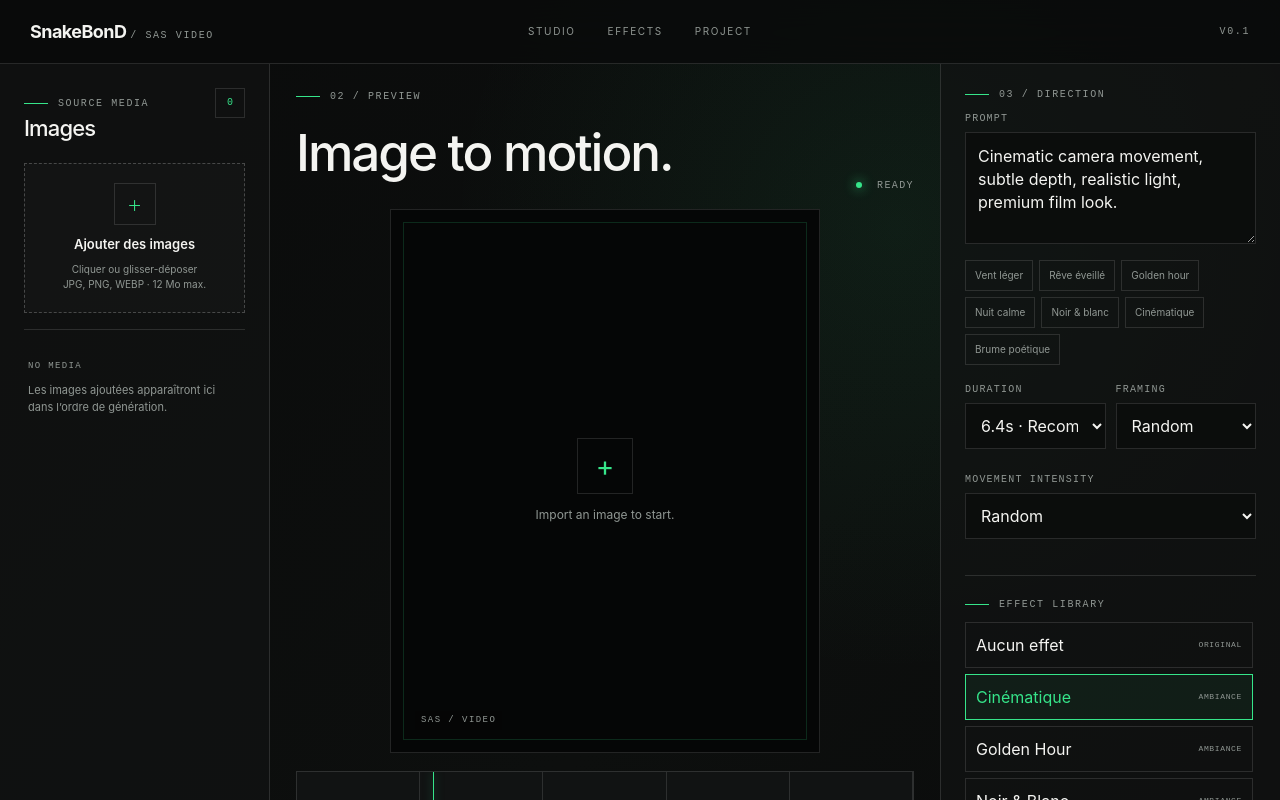
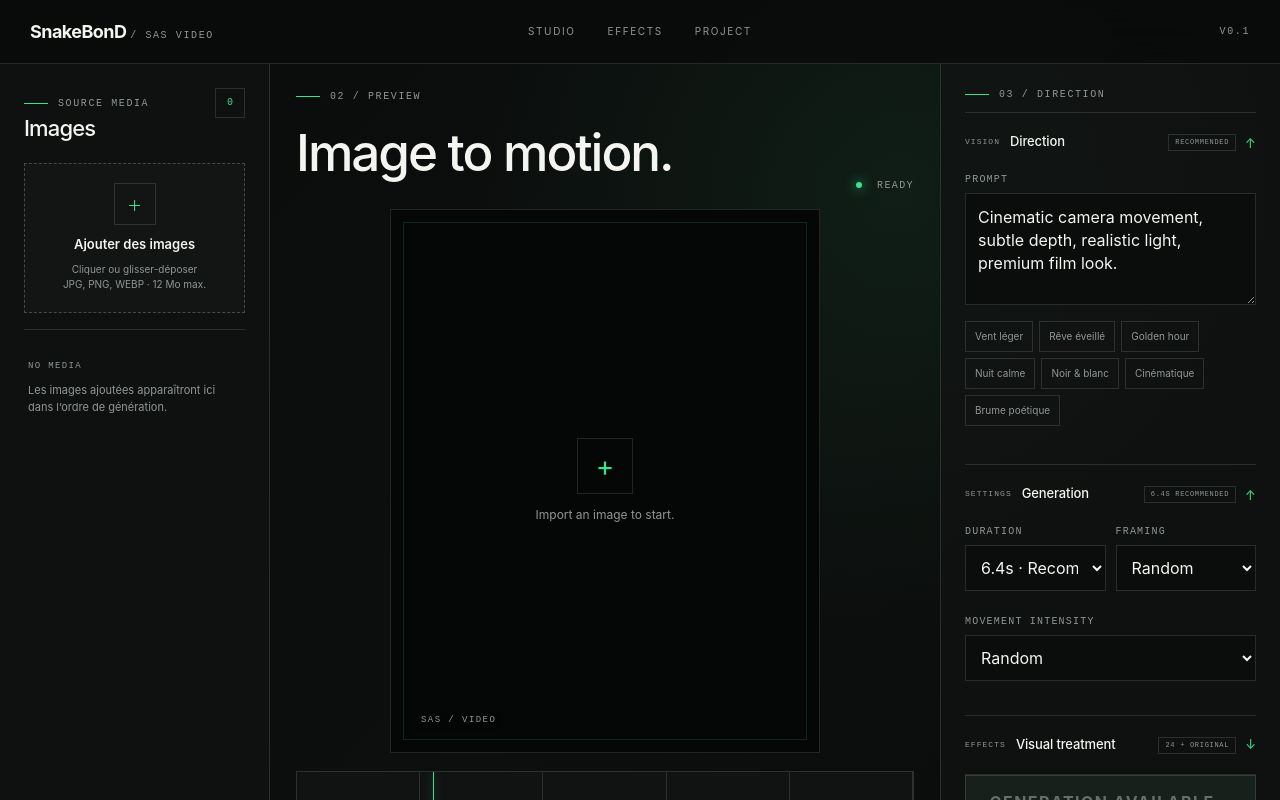
Before and after one commit to SnakeBonD/SAS-video, a Next.js app: page / in a window 1280 px wide. Shown: the top 800 px of the page. Built offline with nearby package versions, Linux system fonts and the light colour scheme.

Commit message:
feat: add collapsible studio controls

```diff
--- a/src/app/globals.css
+++ b/src/app/globals.css
@@ -175,6 +175,87 @@ h1 {
 
 h2 {
   font-size: 22px;
+}
+
+.collapsible-section {
+  border-top: 1px solid var(--line);
+}
+
+.collapsible-section:last-of-type {
+  border-bottom: 1px solid var(--line);
+}
+
+.collapsible-summary {
+  min-height: 58px;
+  display: flex;
+  align-items: center;
+  justify-content: space-between;
+  gap: 16px;
+  cursor: pointer;
+  list-style: none;
+  user-select: none;
+}
+
+.collapsible-summary::-webkit-details-marker {
+  display: none;
+}
+
+.collapsible-summary > div:first-child {
+  min-width: 0;
+  display: flex;
+  align-items: center;
+  gap: 10px;
+}
+
+.collapsible-summary strong {
+  font-size: 13px;
+  font-weight: 550;
+  letter-spacing: -0.01em;
+}
+
+.collapsible-eyebrow {
+  color: var(--muted);
+  font:
+    500 8px/1 "JetBrains Mono",
+    ui-monospace,
+    monospace;
+  letter-spacing: 0.13em;
+}
+
+.collapsible-meta {
+  display: flex;
+  align-items: center;
+  gap: 9px;
+}
+
+.section-badge {
+  padding: 4px 6px;
+  border: 1px solid var(--line);
+  color: var(--muted);
+  font:
+    500 7px/1 "JetBrains Mono",
+    ui-monospace,
+    monospace;
+  letter-spacing: 0.1em;
+  text-transform: uppercase;
+}
+
+.collapsible-chevron {
+  color: var(--green);
+  font-size: 13px;
+  transition: transform 0.2s ease;
+}
+
+.collapsible-section[open] .collapsible-chevron {
+  transform: rotate(180deg);
+}
+
+.collapsible-content {
+  padding: 2px 0 20px;
+}
+
+.collapsible-summary:hover strong {
+  color: var(--green);
 }
 
 /* MEDIA */
@@ -650,7 +731,10 @@ select:focus {
 
 .generate-button:disabled {
   cursor: not-allowed;
-  opacity: 0.4;
+  opacity: 1;
+  background: #18201c;
+  color: #66706a;
+  border: 1px solid var(--line);
 }
 
 .generation-note {
--- /dev/null
+++ b/src/components/studio/CollapsibleSection.tsx
@@ -0,0 +1,39 @@
+"use client";
+
+import type { ReactNode } from "react";
+
+type CollapsibleSectionProps = {
+  title: string;
+  eyebrow?: string;
+  badge?: string;
+  defaultOpen?: boolean;
+  children: ReactNode;
+};
+
+export function CollapsibleSection({
+  title,
+  eyebrow,
+  badge,
+  defaultOpen = true,
+  children,
+}: CollapsibleSectionProps) {
+  return (
+    <details className="collapsible-section" open={defaultOpen}>
+      <summary className="collapsible-summary">
+        <div>
+          {eyebrow && <span className="collapsible-eyebrow">{eyebrow}</span>}
+          <strong>{title}</strong>
+        </div>
+
+        <div className="collapsible-meta">
+          {badge && <span className="section-badge">{badge}</span>}
+          <span className="collapsible-chevron" aria-hidden="true">
+            ↓
+          </span>
+        </div>
+      </summary>
+
+      <div className="collapsible-content">{children}</div>
+    </details>
+  );
+}
--- a/src/components/studio/StudioShell.tsx
+++ b/src/components/studio/StudioShell.tsx
@@ -1,4 +1,5 @@
 "use client";
+import { CollapsibleSection } from "@/components/studio/CollapsibleSection";
 import { promptPresets } from "@/data/presets";
 import { useMemo, useState } from "react";
 import {
@@ -120,14 +121,21 @@ const [movementIntensity, setMovementIntensity] = useState("random");
         <aside className="panel controls-panel">
           <div className="eyebrow">03 / DIRECTION</div>
 
+<CollapsibleSection
+  eyebrow="VISION"
+  title="Direction"
+  badge="Recommended"
+  defaultOpen
+>
   <label>
     <span>Prompt</span>
-
     <textarea
       value={prompt}
       onChange={(event) => setPrompt(event.target.value)}
+      placeholder="Describe the movement, atmosphere and camera direction..."
     />
   </label>
+
   <div className="prompt-presets">
     {promptPresets.map((preset) => (
       <button
@@ -135,12 +143,19 @@ const [movementIntensity, setMovementIntensity] = useState("random");
         type="button"
         className="preset-button"
         onClick={() => setPrompt(preset.prompt)}
-      title={preset.name}
       >
         {preset.name}
       </button>
     ))}
   </div>
+</CollapsibleSection>
+
+<CollapsibleSection
+  eyebrow="SETTINGS"
+  title="Generation"
+  badge="6.4s recommended"
+  defaultOpen
+>
   <div className="control-grid">
     <label>
       <span>Duration</span>
@@ -165,7 +180,9 @@ const [movementIntensity, setMovementIntensity] = useState("random");
       <span>Movement intensity</span>
       <select
         value={movementIntensity}
-      onChange={(event) => setMovementIntensity(event.target.value)}
+        onChange={(event) =>
+          setMovementIntensity(event.target.value)
+        }
       >
         <option value="random">Random</option>
         <option value="subtle">Subtle</option>
@@ -174,14 +191,15 @@ const [movementIntensity, setMovementIntensity] = useState("random");
       </select>
     </label>
   </div>
+</CollapsibleSection>
 
-          <div className="section-rule" />
-
-          <div className="eyebrow" id="effects">
-            EFFECT LIBRARY
-          </div>
-
-          <div className="effects-list">
+<CollapsibleSection
+  eyebrow="EFFECTS"
+  title="Visual treatment"
+  badge="24 + original"
+  defaultOpen={false}
+>
+  <div className="effects-list" id="effects">
     <button
       type="button"
       className={
@@ -217,13 +235,14 @@ const [movementIntensity, setMovementIntensity] = useState("random");
       ? "Aucune transformation visuelle appliquée."
       : selectedEffectData.description}
   </div>
+</CollapsibleSection>
 
           <button
             className="generate-button"
             type="button"
             disabled
           >
-            GENERATE VIDEO <span>→</span>
+            GENERATION AVAILABLE IN V0.2 <span>→</span>
           </button>
 
           <small className="generation-note">
```
Lines whose indentation alone changed are shown as unchanged.
